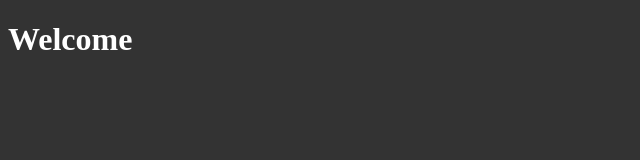
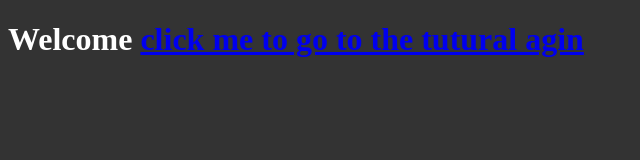
Before and after one commit to RobinWilliamAvci/node-first-app, a website: page public/index.html in a window 1280 px wide. Shown: the whole page, without its empty margins (0-640 px from the left). Drawn offline with Linux system fonts and the light colour scheme.

Commit message:
link to tuturail

```diff
--- a/public/index.html
+++ b/public/index.html
@@ -10,6 +10,7 @@
 <body>
     <h1>
         Welcome
+        <a href="https://www.youtube.com/watch?v=fBNz5xF-Kx4">click me to go to the tutural agin</a>
     </h1>
 </body>
 </html>
```
